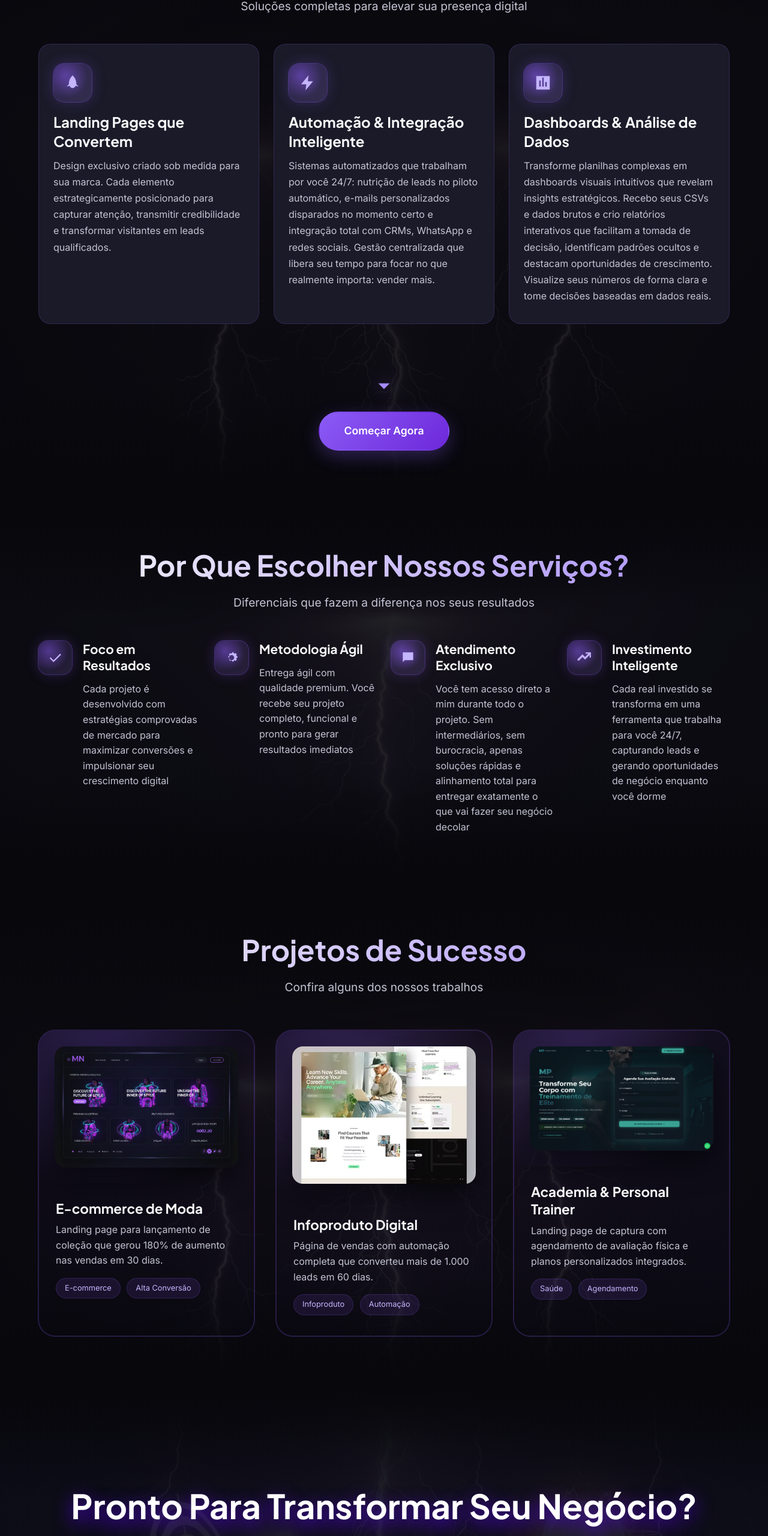
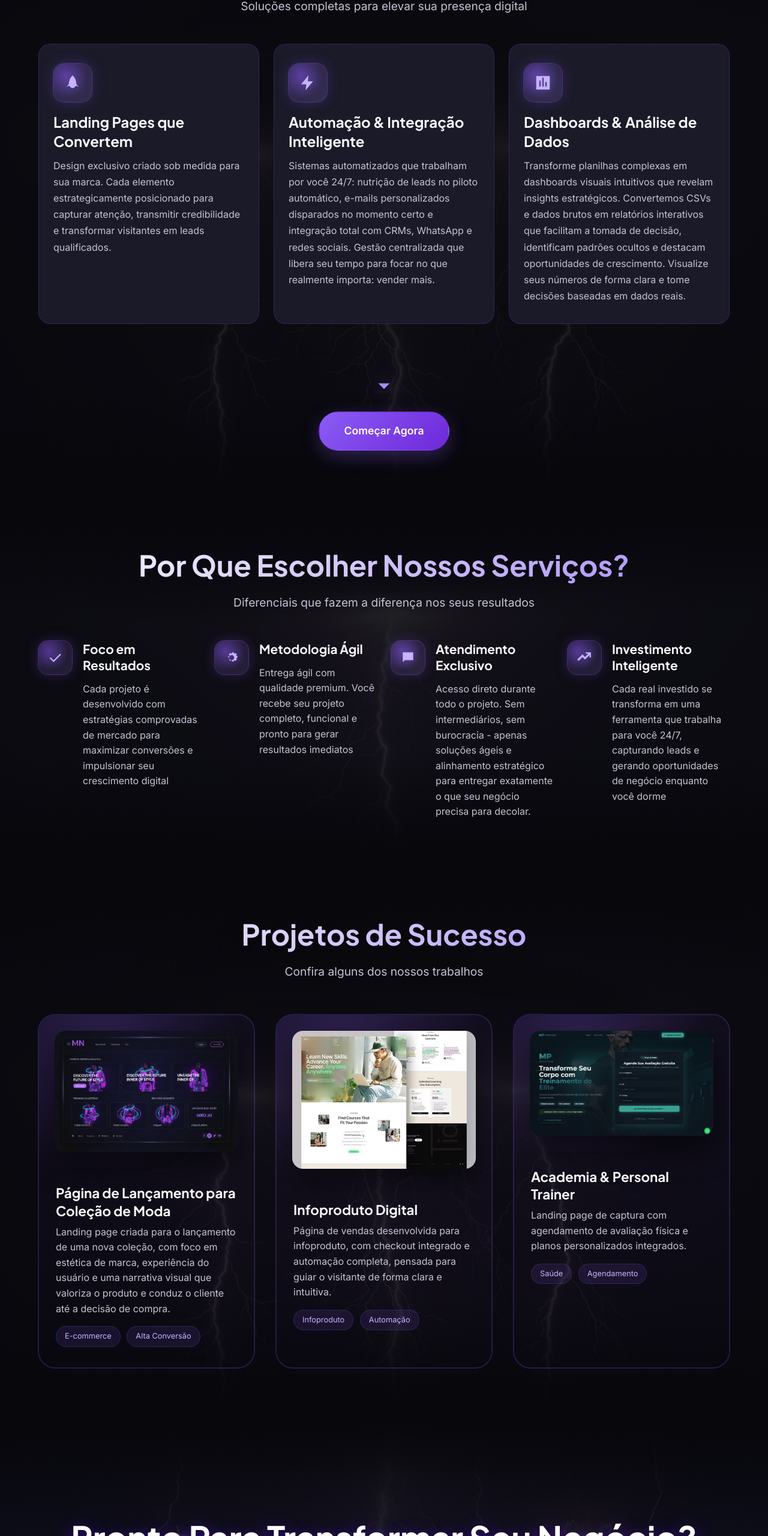
Before and after one commit to leopatro/portfolio, a plain HTML site: page index.html in a window 1280 px wide. Shown: the part 2610-5170 px from the top of the page at 60% size. Drawn offline with nearby package versions, Linux system fonts and the light colour scheme.

Commit message:
formulario final pf

```diff
--- a/index.html
+++ b/index.html
@@ -1521,8 +1521,7 @@
                     action="https://formspree.io/f/mykzrdqp"
                     method="POST">
 
-                    <!-- Redirecionamento após envio -->
-                    <input type="hidden" name="_next" value="obrigado.html">
+
 
                     <!-- Honeypot anti-bot -->
                     <input type="text" name="company" tabindex="-1" autocomplete="off" style="display:none">
@@ -1621,7 +1620,7 @@
                             <svg viewBox="0 0 24 24"><path d="M3 3h18v18H3zM7 17h2V9H7zm4 0h2V5h-2zm4 0h2v-6h-2z"/></svg>
                         </div>
                         <h3>Dashboards & Análise de Dados</h3>
-                        <p>Transforme planilhas complexas em dashboards visuais intuitivos que revelam insights estratégicos. Recebo seus CSVs e dados brutos e crio relatórios interativos que facilitam a tomada de decisão, identificam padrões ocultos e destacam oportunidades de crescimento. Visualize seus números de forma clara e tome decisões baseadas em dados reais.</p>
+                        <p>Transforme planilhas complexas em dashboards visuais intuitivos que revelam insights estratégicos. Convertemos CSVs e dados brutos em relatórios interativos que facilitam a tomada de decisão, identificam padrões ocultos e destacam oportunidades de crescimento. Visualize seus números de forma clara e tome decisões baseadas em dados reais.</p>
                     </article>
                 </div>
 
@@ -1679,7 +1678,7 @@
                         </div>
                         <div class="benefit-content">
                             <h3>Atendimento Exclusivo</h3>
-                            <p>Você tem acesso direto a mim durante todo o projeto. Sem intermediários, sem burocracia, apenas soluções rápidas e alinhamento total para entregar exatamente o que vai fazer seu negócio decolar</p>
+                            <p>Acesso direto durante todo o projeto. Sem intermediários, sem burocracia - apenas soluções ágeis e alinhamento estratégico para entregar exatamente o que seu negócio precisa para decolar.</p>
                         </div>
                     </article>
 
@@ -1710,8 +1709,8 @@
                             <img src="./assets/mockup-ecommerce.png" alt="Sistema de e-commerce">
                         </div>
                         <div class="portfolio-content">
-                            <h3>E-commerce de Moda</h3>
-                            <p>Landing page para lançamento de coleção que gerou 180% de aumento nas vendas em 30 dias.</p>
+                            <h3>Página de Lançamento para Coleção de Moda</h3>
+                            <p>Landing page criada para o lançamento de uma nova coleção, com foco em estética de marca, experiência do usuário e uma narrativa visual que valoriza o produto e conduz o cliente até a decisão de compra.</p>
                             <span class="portfolio-tag">E-commerce</span>
                             <span class="portfolio-tag">Alta Conversão</span>
                         </div>
@@ -1723,7 +1722,7 @@
                         </div>
                         <div class="portfolio-content">
                             <h3>Infoproduto Digital</h3>
-                            <p>Página de vendas com automação completa que converteu mais de 1.000 leads em 60 dias.</p>
+                            <p>Página de vendas desenvolvida para infoproduto, com checkout integrado e automação completa, pensada para guiar o visitante de forma clara e intuitiva.</p>
                             <span class="portfolio-tag">Infoproduto</span>
                             <span class="portfolio-tag">Automação</span>
                         </div>
@@ -2280,6 +2279,28 @@
             }
         }
 
+
+        const form = document.getElementById('contactForm');
+
+        form.addEventListener('submit', async function(e) {
+            e.preventDefault(); // evita que o formulário recarregue a página
+
+            const formData = new FormData(form);
+
+            const response = await fetch(form.action, {
+                method: 'POST',
+                body: formData,
+                headers: { 'Accept': 'application/json' }
+            });
+
+            if (response.ok) {
+                // redireciona para a página de obrigado
+                window.location.href = "obrigado.html";
+            } else {
+                alert("Erro ao enviar formulário.");
+            }
+        });
+
         // ==================== INITIALIZE ALL ====================
         document.addEventListener('DOMContentLoaded', function() {
             createParticles();
@@ -2294,26 +2315,6 @@
 
     })();
 
-        const form = document.getElementById('contactForm');
-
-        form.addEventListener('submit', async function(e) {
-            e.preventDefault(); // evita que o formulário recarregue a página
-
-            const formData = new FormData(form);
-
-            const response = await fetch(form.action, {
-                method: 'POST',
-                body: formData,
-                headers: { 'Accept': 'application/json' }
-            });
-
-            if (response.ok) {
-                // redireciona para a página de obrigado
-                window.location.href = "obrigado.html";
-            } else {
-                alert("Erro ao enviar formulário.");
-            }
-        });
 
 
     </script>
```
